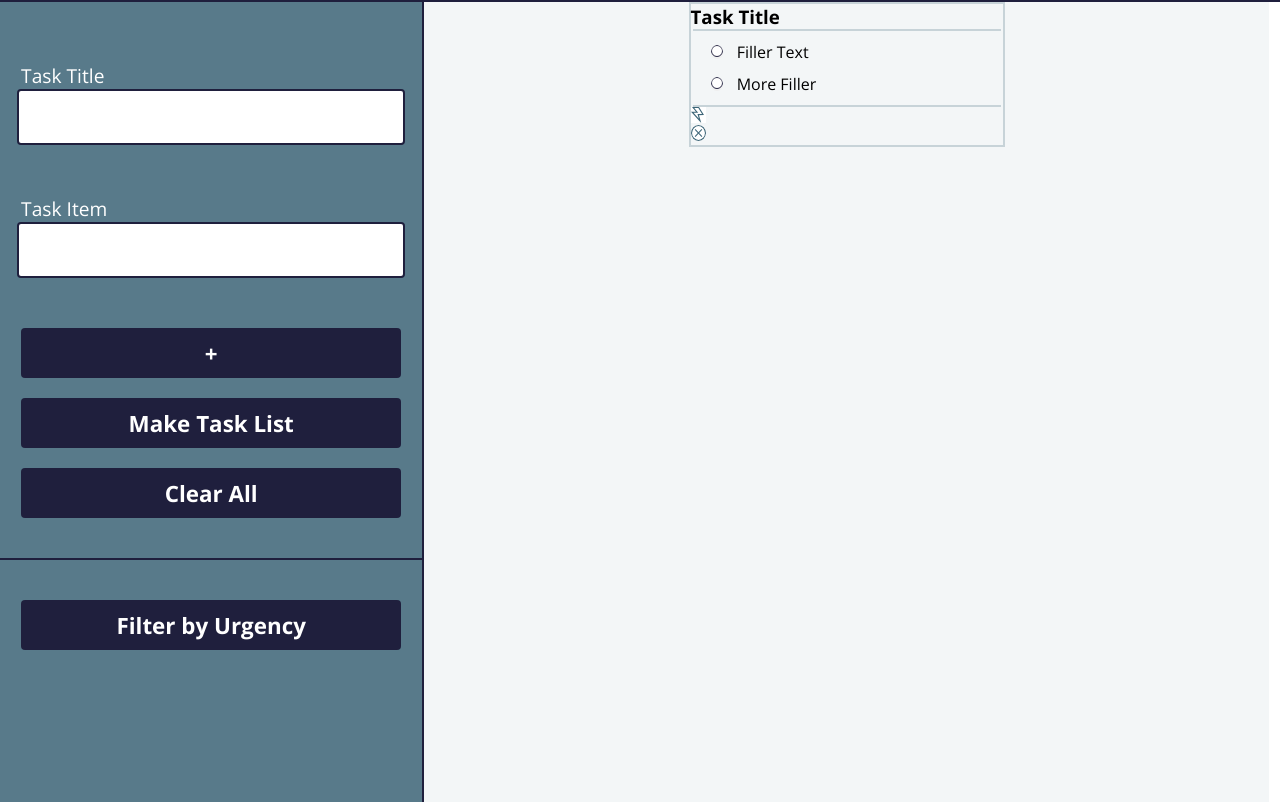
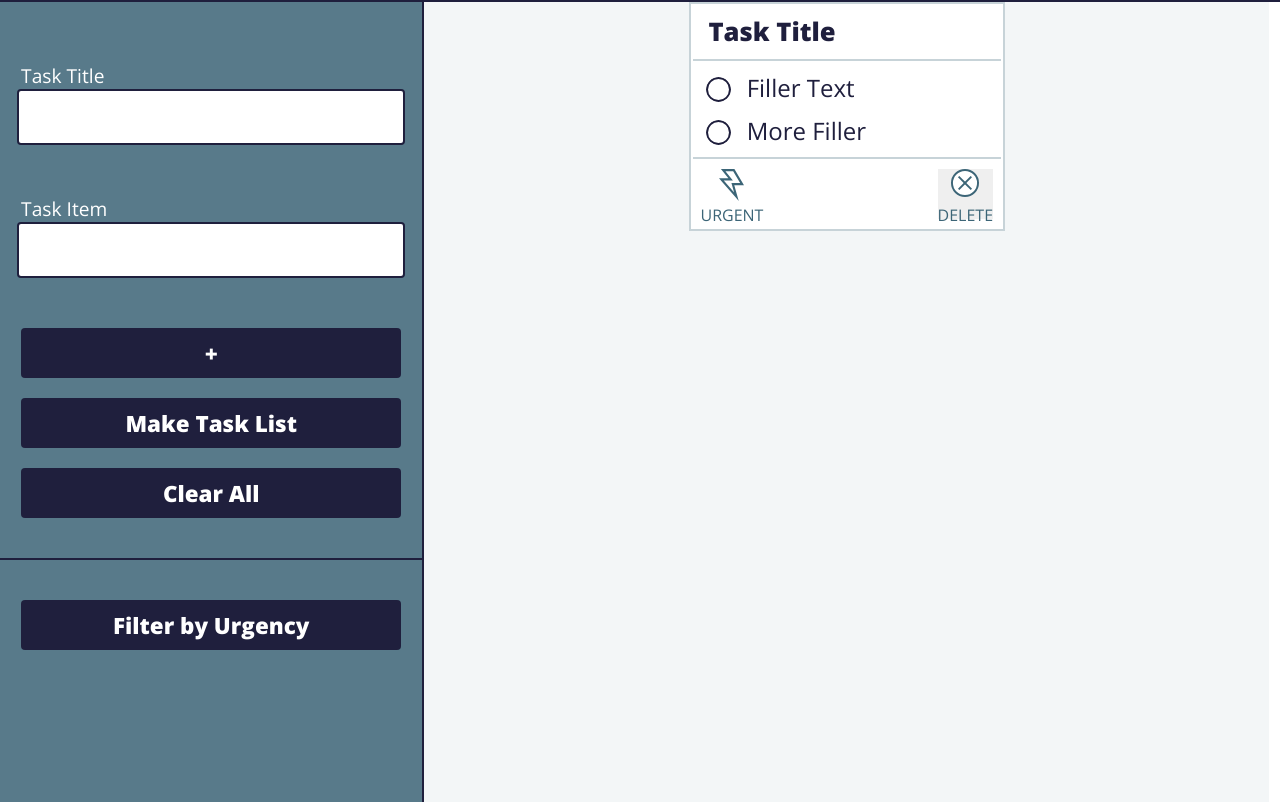
Before and after one commit to ryandbarnett/CheckYoSelf, a plain HTML site: page index.html in a window 1280 px wide. Shown: the part 73-875 px from the top of the page. Drawn offline with nearby package versions, Linux system fonts and the light colour scheme.

Commit message:
Finish styling on task-card

```diff
--- a/index.html
+++ b/index.html
@@ -3,7 +3,7 @@
   <head>
     <meta charset="utf-8">
     <link rel="stylesheet" href="styles.css">
-    <link href="https://fonts.googleapis.com/css?family=Open+Sans:300,700&display=swap" rel="stylesheet">
+    <link href="https://fonts.googleapis.com/css?family=Open+Sans:400,800&display=swap" rel="stylesheet">
     <title>Check Yo'Self</title>
   </head>
   <body>
@@ -46,9 +46,9 @@
             </div>
             <hr>
           </ul>
-          <div class="">
-            <button class="urgent-button" type="button" name="button"></button>
-            <button class="delete-button" type="button" name="button"></button>
+          <div class="card-controls">
+            <button class="urgent-button" type="button" name="button">URGENT</button>
+            <button class="delete-button" type="button" name="button">DELETE</button>
           </div>
         </section>
       </section>
--- a/styles.css
+++ b/styles.css
@@ -119,10 +119,11 @@ main {
 }
 
 .task-card {
+  background-color: #FFFFFF;
+  border: 2.5px solid #C7D3D8;
   display: block;
+  margin: auto;
   width: 37%;
-  border: 2.5px solid #C7D3D8;
-  margin: auto;
 }
 
 .task-display {
@@ -131,7 +132,9 @@ main {
 }
 
 .task-title-h3 {
-
+  color: #1F1F3D;
+  font-size: 1.6em;
+  margin: 10px 0 10px 18px;
 }
 
 ul {
@@ -140,7 +143,7 @@ ul {
 }
 
 .task-buttonli-div {
-  margin: 10px 0 10px 20px;
+  margin: 10px 0 10px 15px;
 }
 
 .checkbox-button{
@@ -148,13 +151,18 @@ ul {
   background-repeat: no-repeat;
   border: none;
   position: relative;
-  height: 14px;
+  height: 25px;
+  width: 25px;
   border-radius: 50%;
+  padding: 0;
+  vertical-align: text-bottom;
 }
 
 li {
   display: inline;
-  margin: 0 0 0 10px;
+  margin: 0 0 0 12px;
+  font-size: 1.5em;
+  color: #1F1F3D;
 }
 
 hr {
@@ -164,22 +172,35 @@ hr {
   border: 1.5px solid #C7D3D8;
 }
 
+.card-controls {
+  display: flex;
+  justify-content: space-between;
+  padding: 10px;
+}
+
 .urgent-button{
   background-image: url(images/urgent.svg);
   background-repeat: no-repeat;
-  width: 5%;
-  height: 16px;
+  background-size: 40%;
+  background-position: top;
+  color: #3C6577;
+  height: 50px;
   background-color: white;
   border: none;
-  display: block;
+  display: inline;
+  padding: 35px 0 0 0;
+  font-size: 1em;
 }
 
 .delete-button{
   background-image: url(images/delete.svg);
   background-repeat: no-repeat;
-  width: 5%;
-  height: 16px;
-  border-radius: 50%;
+  background-size: 50%;
+  background-position: top;
+  color: #3C6577;
+  height: 50px;
+  font-size: 1em;
   border: none;
   display: inline;
+  padding: 35px 0 0 0;
 }
```
